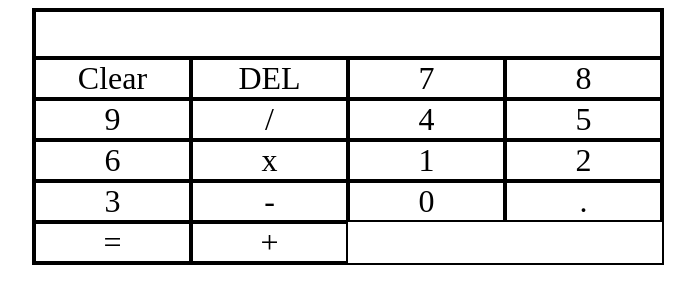
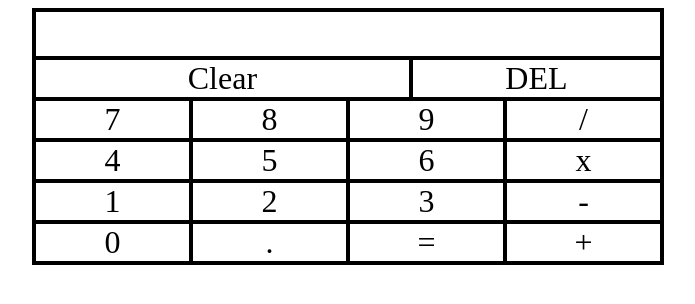
Before and after one commit to rgarcr/calculator, a plain HTML site: page index.html in a window 1280 px wide. Shown: the whole page, without its empty margins (292-987 px from the left). Drawn offline with Linux system fonts and the light colour scheme.

Commit message:
Increase With of Clear and Delete Buttons

```diff
--- a/main.css
+++ b/main.css
@@ -27,3 +27,10 @@
     width: 25%;
     text-align: center;
 }
+
+.input-container .clear{
+    width:60%;
+}
+.input-container .delete{
+    width:40%;
+}
```
